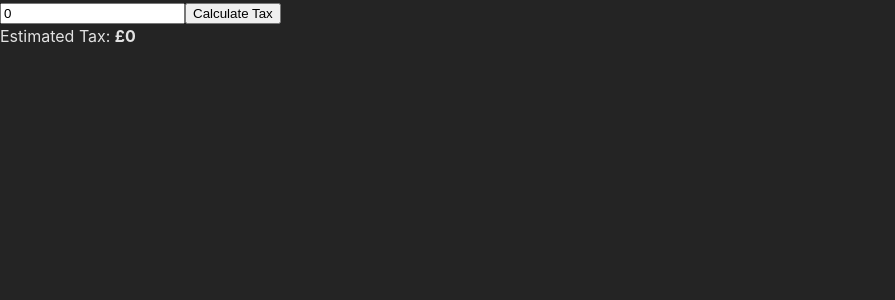
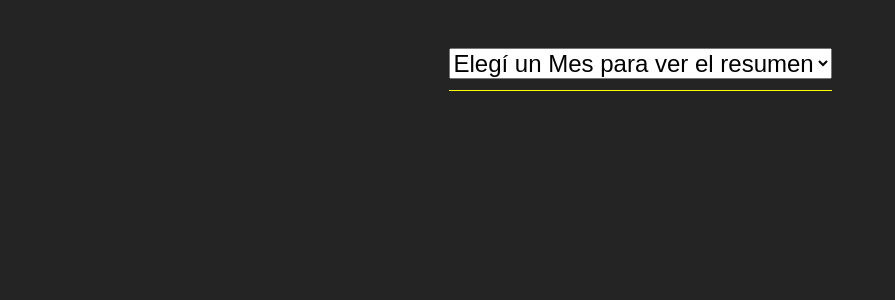
Before and after one commit to Dynezel/mejoras-gallardo, a React (Vite) app: page / in a window 1280 px wide. Shown: the top 300 px of the page, without its empty margins (0-895 px from the left). Built offline with nearby package versions, Linux system fonts and the light colour scheme.

Commit message:
Pagos nuevos

```diff
--- a/src/App.jsx
+++ b/src/App.jsx
@@ -1,68 +1,26 @@
-/*
-AI: Certainly! You can cache the tax calculation using the useCallback() hook. Here’s how you can do it:
-*/
+import { useState } from 'react'
+import './App.css'
+import Febrero from './Components/Febrero'
+import { BrowserRouter, Routes, Route, Link } from 'react-router-dom'
+import Marzo from './Components/Marzo'
+import Navbar from './Components/Navbar'
+import Abril from './Components/Abril'
 
-import React, { useState, useCallback } from "react";
+function App() {
+  const [count, setCount] = useState(0)
 
-const TAX_BANDS = [
-  { limit: 12570, rate: 0 },
-  { limit: 50270, rate: 0.2 },
-  { limit: 125140, rate: 0.4 },
-  { limit: Infinity, rate: 0.45 },
-];
-
-function simulateHeavyTaxCalculation(income) {
-  let tax = 0;
-  let previousLimit = 0;
-
-  for (const band of TAX_BANDS) {
-    if (income > band.limit) {
-      tax += (band.limit - previousLimit) * band.rate;
-      previousLimit = band.limit;
-    } else {
-      tax += (income - previousLimit) * band.rate;
-      break;
-    }
-  }
-
-  // Simulated delay of future problems
-  for (let i = 0; i < 1e7; i++) {}
-
-  return tax;
+  return (
+    <>
+      <BrowserRouter>
+      <Navbar/>
+        <Routes>
+          <Route path='/febrero' element={<Febrero />} />
+          <Route path='/marzo' element={<Marzo/>} />
+          <Route path='/abril' element={<Abril/>} />
+        </Routes>
+      </BrowserRouter>
+    </>
+  )
 }
 
-export default function TaxCalculator() {
-  const [income, setIncome] = useState(0);
-  const [calculatedTax, setCalculatedTax] = useState(0);
-
-  // Memoize the function itself, so it's stable across re-renders
-  const calculateTax = useCallback((income) => {
-    return simulateHeavyTaxCalculation(income);
-  }, []);
-
-  const handleCalculate = () => {
-    const tax = calculateTax(income);
-    setCalculatedTax(tax);
-  };
-
-  return (
-    <div className="p-4 max-w-md mx-auto bg-white rounded-xl shadow-md space-y-4">
-      <input
-        type="number"
-        className="border p-2 w-full rounded"
-        value={income}
-        onChange={(e) => setIncome(Number(e.target.value))}
-        placeholder="Enter your annual income"
-      />
-      <button
-        className="bg-blue-600 text-white px-4 py-2 rounded"
-        onClick={handleCalculate}
-      >
-        Calculate Tax
-      </button>
-      <div className="text-lg">
-        Estimated Tax: <strong>£{calculatedTax}</strong>
-      </div>
-    </div>
-  );
-}
+export default App
```
